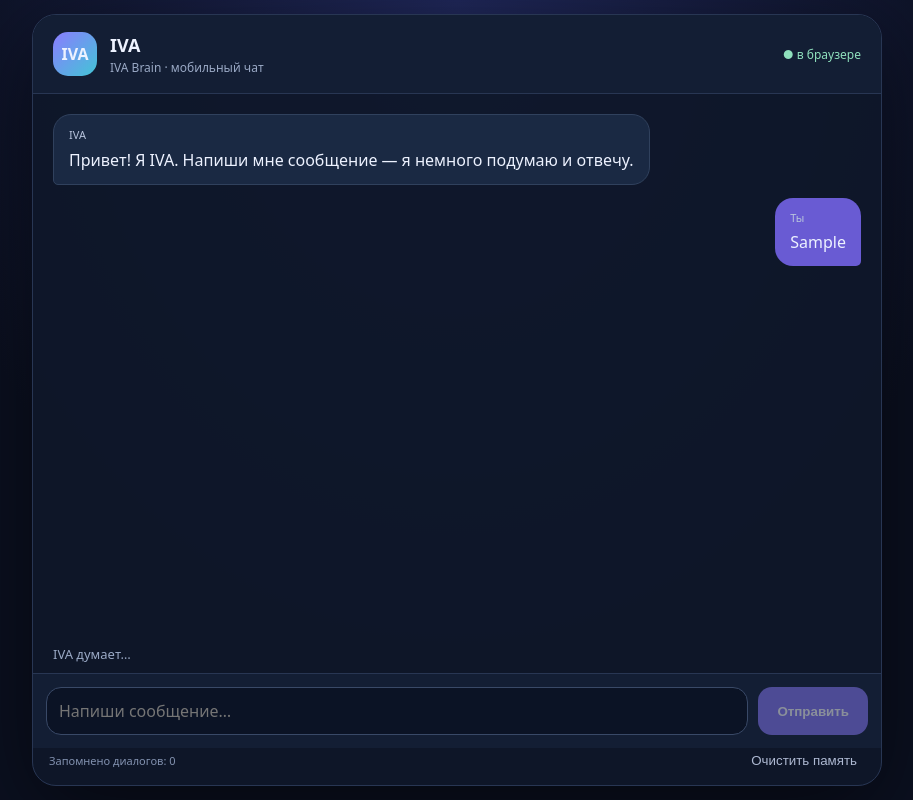
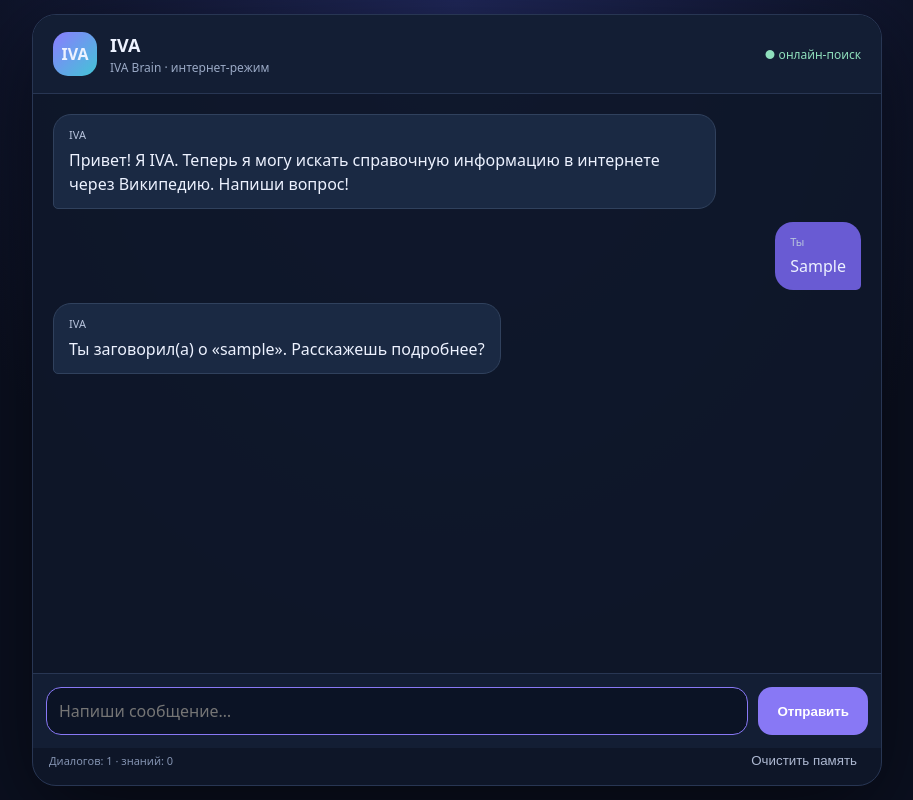
Before and after one commit to olgakolina71-pixel/iva-brain, a website: page index.html in a window 1280 px wide. Both pictures are taken after typing "Sample" into the empty fields and a click on the button "Отправить". Shown: the whole page, without its empty margins (183-1096 px from the left). Drawn offline with Linux system fonts and the light colour scheme.

Commit message:
Add internet lookup and local knowledge memory to IVA chat

```diff
--- a/index.html
+++ b/index.html
@@ -1,46 +1,49 @@
 <!doctype html>
 <html lang="ru"><head><meta charset="utf-8"><meta name="viewport" content="width=device-width,initial-scale=1"><meta name="theme-color" content="#0b1020"><title>IVA — чат</title>
 <style>
-:root{color-scheme:dark;--bg:#0b1020;--panel:#111a2e;--line:#283653;--text:#edf2ff;--muted:#9aa9c5;--accent:#8878f5}
+:root{color-scheme:dark;--line:#283653;--text:#edf2ff;--muted:#9aa9c5;--accent:#8878f5}
 *{box-sizing:border-box}body{margin:0;min-height:100dvh;background:radial-gradient(ellipse at top,#20285b 0,#0b1020 60%);color:var(--text);font:16px system-ui,-apple-system,Segoe UI,sans-serif;display:grid;place-items:center;padding:14px}
 .app{width:min(850px,100%);height:min(920px,calc(100dvh - 28px));min-height:480px;background:#0e1729ed;border:1px solid var(--line);border-radius:24px;display:flex;flex-direction:column;overflow:hidden;box-shadow:0 24px 90px #0008}
-header{display:flex;align-items:center;gap:13px;padding:17px 20px;background:#131e34;border-bottom:1px solid var(--line)}
-.logo{width:44px;height:44px;border-radius:15px;background:linear-gradient(135deg,#8b7cff,#42c5d6);display:grid;place-items:center;font-weight:900}
+header{display:flex;align-items:center;gap:13px;padding:17px 20px;background:#131e34;border-bottom:1px solid var(--line)}.logo{width:44px;height:44px;border-radius:15px;background:linear-gradient(135deg,#8b7cff,#42c5d6);display:grid;place-items:center;font-weight:900}
 h1{font-size:18px;margin:0}.sub{font-size:12px;color:var(--muted);margin-top:2px}.status{margin-left:auto;color:#8fe0bd;font-size:12px}
-#messages{flex:1;overflow:auto;padding:20px;display:flex;flex-direction:column;gap:13px}
-.msg{max-width:82%;padding:12px 15px;border-radius:18px;line-height:1.5;white-space:pre-wrap;overflow-wrap:anywhere}.user{align-self:flex-end;background:#695bd3;border-bottom-right-radius:5px}.iva{align-self:flex-start;background:#1a2943;border:1px solid #30415d;border-bottom-left-radius:5px}.who{font-size:11px;color:#b8c4dd;margin-bottom:4px}
-#typing{height:28px;padding:0 20px;color:var(--muted);font-size:13px}
-form{display:flex;gap:10px;padding:13px;background:#131e34;border-top:1px solid var(--line)}
+#messages{flex:1;overflow:auto;padding:20px;display:flex;flex-direction:column;gap:13px}.msg{max-width:82%;padding:12px 15px;border-radius:18px;line-height:1.5;white-space:pre-wrap;overflow-wrap:anywhere}.user{align-self:flex-end;background:#695bd3;border-bottom-right-radius:5px}.iva{align-self:flex-start;background:#1a2943;border:1px solid #30415d;border-bottom-left-radius:5px}.who{font-size:11px;color:#b8c4dd;margin-bottom:4px}.source{display:inline-block;margin-top:9px;color:#a9b9ff;font-size:12px}
+#typing{height:28px;padding:0 20px;color:var(--muted);font-size:13px}form{display:flex;gap:10px;padding:13px;background:#131e34;border-top:1px solid var(--line)}
 textarea{flex:1;resize:none;min-height:48px;max-height:130px;border:1px solid #394967;border-radius:15px;background:#0b1325;color:white;padding:12px;font:inherit;outline:none}textarea:focus{border-color:var(--accent)}
-button{border:0;border-radius:14px;padding:0 19px;background:var(--accent);color:white;font-weight:700}button:disabled{opacity:.5}
-.tools{display:flex;justify-content:space-between;align-items:center;padding:0 16px 12px;color:#8392b0;font-size:11px}.tools button{background:transparent;color:#aeb9d2;padding:5px 8px;font-weight:500}
+button{border:0;border-radius:14px;padding:0 19px;background:var(--accent);color:white;font-weight:700}button:disabled{opacity:.5}.tools{display:flex;justify-content:space-between;align-items:center;padding:0 16px 12px;color:#8392b0;font-size:11px}.tools button{background:transparent;color:#aeb9d2;padding:5px 8px;font-weight:500}
 @media(max-width:560px){body{padding:0}.app{height:100dvh;min-height:0;border:0;border-radius:0}.msg{max-width:90%}header{padding:14px 16px}#messages{padding:15px}form{padding:10px}}
 </style></head><body><main class="app">
-<header><div class="logo">IVA</div><div><h1>IVA</h1><div class="sub">IVA Brain · мобильный чат</div></div><div class="status">● в браузере</div></header>
-<section id="messages" aria-live="polite"><div class="msg iva"><div class="who">IVA</div>Привет! Я IVA. Напиши мне сообщение — я немного подумаю и отвечу.</div></section>
+<header><div class="logo">IVA</div><div><h1>IVA</h1><div class="sub">IVA Brain · интернет-режим</div></div><div class="status">● онлайн-поиск</div></header>
+<section id="messages" aria-live="polite"><div class="msg iva"><div class="who">IVA</div>Привет! Я IVA. Теперь я могу искать справочную информацию в интернете через Википедию. Напиши вопрос!</div></section>
 <div id="typing"></div><form id="form"><textarea id="input" rows="1" maxlength="2000" placeholder="Напиши сообщение…"></textarea><button id="send" type="submit">Отправить</button></form>
-<div class="tools"><span id="memory-count">Память на этом устройстве</span><button id="clear" type="button">Очистить память</button></div>
+<div class="tools"><span id="memory-count">Локальная память</span><button id="clear" type="button">Очистить память</button></div>
 </main>
 <script>
 const KEY='iva_brain_browser_memory_v1',STOP=new Set('это как что кто где когда почему зачем ли а и в на я ты мы вы он она они мне меня тебя про для же ну'.split(' '));
-let memory={turns:[]};try{const saved=JSON.parse(localStorage.getItem(KEY)||'{}');if(Array.isArray(saved.turns))memory=saved}catch{}
+let memory={turns:[],knowledge:[]};try{const saved=JSON.parse(localStorage.getItem(KEY)||'{}');if(Array.isArray(saved.turns))memory.turns=saved.turns;if(Array.isArray(saved.knowledge))memory.knowledge=saved.knowledge}catch{}
 const $=s=>document.querySelector(s),messages=$('#messages'),input=$('#input'),send=$('#send'),typing=$('#typing');
-function save(){memory.turns=memory.turns.slice(-150);try{localStorage.setItem(KEY,JSON.stringify(memory))}catch{}$('#memory-count').textContent='Запомнено диалогов: '+memory.turns.length}
-function add(text,who){const n=document.createElement('div');n.className='msg '+who;const w=document.createElement('div');w.className='who';w.textContent=who==='user'?'Ты':'IVA';const p=document.createElement('div');p.textContent=text;n.append(w,p);messages.append(n);messages.scrollTop=messages.scrollHeight}
-function words(s){return (s.toLowerCase().match(/[а-яёa-z0-9]+/g)||[])}
+function save(){memory.turns=memory.turns.slice(-150);memory.knowledge=memory.knowledge.slice(-100);try{localStorage.setItem(KEY,JSON.stringify(memory))}catch{}$('#memory-count').textContent='Диалогов: '+memory.turns.length+' · знаний: '+memory.knowledge.length}
+function add(text,who,source){const n=document.createElement('div');n.className='msg '+who;const w=document.createElement('div');w.className='who';w.textContent=who==='user'?'Ты':'IVA';const p=document.createElement('div');p.textContent=text;n.append(w,p);if(source){const a=document.createElement('a');a.className='source';a.href=source.url;a.target='_blank';a.rel='noopener noreferrer';a.textContent='Источник: '+source.title+' · Википедия';n.append(a)}messages.append(n);messages.scrollTop=messages.scrollHeight}
+function words(s){return(s.toLowerCase().match(/[а-яёa-z0-9]+/g)||[])}
 function keys(s){return new Set(words(s).filter(w=>!STOP.has(w)&&w.length>1))}
-function retrieve(q){const a=keys(q);if(!a.size)return null;let best=0,answer=null;for(const pair of memory.turns){const b=keys(pair.user);if(!b.size)continue;let n=0;for(const x of a)if(b.has(x))n++;const score=n/(a.size+b.size-n);if(score>best){best=score;answer=pair.iva}}return best>=.42?answer:null}
-function reply(q){const s=q.toLowerCase(),w=words(s);let answer=retrieve(q);
-if(!answer&&w.some(x=>['привет','здравствуй','хай','ку'].includes(x)))answer='Привет! Как настроение? О чём хочешь поговорить?';
-if(!answer&&(/кто ты|как тебя зовут|что ты такое/.test(s)))answer='Я IVA — экспериментальная программа, которая учится на сохранённых диалогах.';
-if(!answer&&(/как дела|как ты/.test(s)))answer='Я на связи и готова продолжать разговор. А у тебя как?';
-if(!answer&&w.some(x=>['спасибо','спс','благодарю'].includes(x)))answer='Пожалуйста! Что ещё обсудим?';
-if(!answer&&w.some(x=>['пока','увидимся'].includes(x)))answer='Пока! До следующего разговора.';
-if(!answer&&s.includes('?'))answer='Пока я не нашла уверенного ответа. Можешь рассказать об этом подробнее? Я сохраню наш разговор.';
-if(!answer){const topic=w.find(x=>x.length>4);answer=topic?'Ты заговорил(а) о «'+topic+'». Что именно тебе в этом интересно?':'Я тебя слушаю. Расскажи чуть подробнее?'}
-return answer}
-async function submit(){const q=input.value.trim();if(!q||send.disabled)return;add(q,'user');input.value='';input.style.height='auto';send.disabled=true;typing.textContent='IVA думает…';await new Promise(r=>setTimeout(r,3000));const a=reply(q);add(a,'iva');memory.turns.push({user:q,iva:a,time:Date.now()});save();typing.textContent='';send.disabled=false;input.focus()}
+function score(a,b){let n=0;for(const x of a)if(b.has(x))n++;return n/(a.size+b.size-n||1)}
+function retrieve(q){const a=keys(q);if(!a.size)return null;let best=0,answer=null;for(const pair of memory.turns){const b=keys(pair.user||'');const v=score(a,b);if(v>best){best=v;answer=pair.iva}}return best>=.48?{text:answer}:null}
+function retrieveKnowledge(q){const a=keys(q);let best=0,found=null;for(const item of memory.knowledge){const b=keys(item.query||'');const v=score(a,b);if(v>best){best=v;found=item}}return best>=.58&&found?{text:found.text,source:found.source}:null}
+function isQuestion(q){return/[?？]/.test(q)||/^(что|кто|где|когда|почему|зачем|сколько|как|найди|поищи|расскажи|объясни)\b/i.test(q.trim())}
+function searchQuery(q){return q.replace(/^(найди|поищи|расскажи|объясни)\s+/i,'').replace(/[?？]+$/,'').trim()}
+async function internetSearch(q){const query=searchQuery(q);if(!query)return null;const endpoint='https://ru.wikipedia.org/w/api.php?action=query&list=search&srsearch='+encodeURIComponent(query)+'&srlimit=1&format=json&origin=*';const res=await fetch(endpoint,{headers:{Accept:'application/json'}});if(!res.ok)throw new Error('HTTP '+res.status);const data=await res.json();const hit=data.query?.search?.[0];if(!hit)return null;const pageRes=await fetch('https://ru.wikipedia.org/w/api.php?action=query&prop=extracts&exintro=1&explaintext=1&exchars=1500&pageids='+hit.pageid+'&format=json&origin=*',{headers:{Accept:'application/json'}});if(!pageRes.ok)throw new Error('HTTP '+pageRes.status);const pageData=await pageRes.json();const page=pageData.query?.pages?.[hit.pageid];if(!page?.extract)return null;const item={query,text:page.extract.slice(0,1500),source:{title:page.title,url:'https://ru.wikipedia.org/?curid='+hit.pageid},time:Date.now()};memory.knowledge.push(item);save();return{text:item.text,source:item.source}}
+async function reply(q){const s=q.toLowerCase(),w=words(s);
+if(w.some(x=>['привет','здравствуй','хай','ку'].includes(x)))return{text:'Привет! Как настроение? О чём хочешь поговорить?'};
+if(/кто ты|как тебя зовут|что ты такое/.test(s))return{text:'Я IVA — экспериментальная программа с собственной памятью, поиском информации и простым механизмом обучения на примерах. Я пока не большая языковая нейросеть.'};
+if(/как дела|как ты/.test(s))return{text:'Я на связи и готова продолжать разговор. А у тебя как?'};
+if(w.some(x=>['спасибо','спс','благодарю'].includes(x)))return{text:'Пожалуйста! Что ещё обсудим?'};
+if(w.some(x=>['пока','увидимся'].includes(x)))return{text:'Пока! До следующего разговора!'};
+const learned=retrieve(q);if(learned)return learned;
+const known=retrieveKnowledge(q);if(known)return known;
+if(isQuestion(q)){try{const found=await internetSearch(q);if(found)return found;return{text:'Я поискала в русской Википедии, но не нашла подходящей статьи. Пока не хочу придумывать ответ.'}}catch(e){return{text:'Не получилось подключиться к интернет-поиску. Проверь соединение и попробуй ещё раз.'}}}
+const topic=w.find(x=>x.length>4);return{text:topic?'Ты заговорил(а) о «'+topic+'». Расскажешь подробнее?':'Я тебя слушаю. Расскажи чуть подробнее?'};
+}
+async function submit(){const q=input.value.trim();if(!q||send.disabled)return;add(q,'user');input.value='';input.style.height='auto';send.disabled=true;typing.textContent='IVA думает и ищет информацию…';await new Promise(r=>setTimeout(r,900));const result=await reply(q);add(result.text,'iva',result.source);memory.turns.push({user:q,iva:result.text,source:result.source||null,time:Date.now()});save();typing.textContent='';send.disabled=false;input.focus()}
 $('#form').addEventListener('submit',e=>{e.preventDefault();submit()});input.addEventListener('keydown',e=>{if(e.key==='Enter'&&!e.shiftKey){e.preventDefault();submit()}});input.addEventListener('input',()=>{input.style.height='auto';input.style.height=Math.min(input.scrollHeight,130)+'px'});
-$('#clear').addEventListener('click',()=>{if(confirm('Очистить память IVA на этом устройстве?')){memory={turns:[]};save();messages.innerHTML='';add('Память очищена. Начнём новый разговор?','iva')}});
+$('#clear').addEventListener('click',()=>{if(confirm('Очистить память IVA на этом устройстве?')){memory={turns:[],knowledge:[]};save();messages.innerHTML='';add('Память очищена. Начнём новый разговор?','iva')}});
 save();
 </script></body></html>
```
